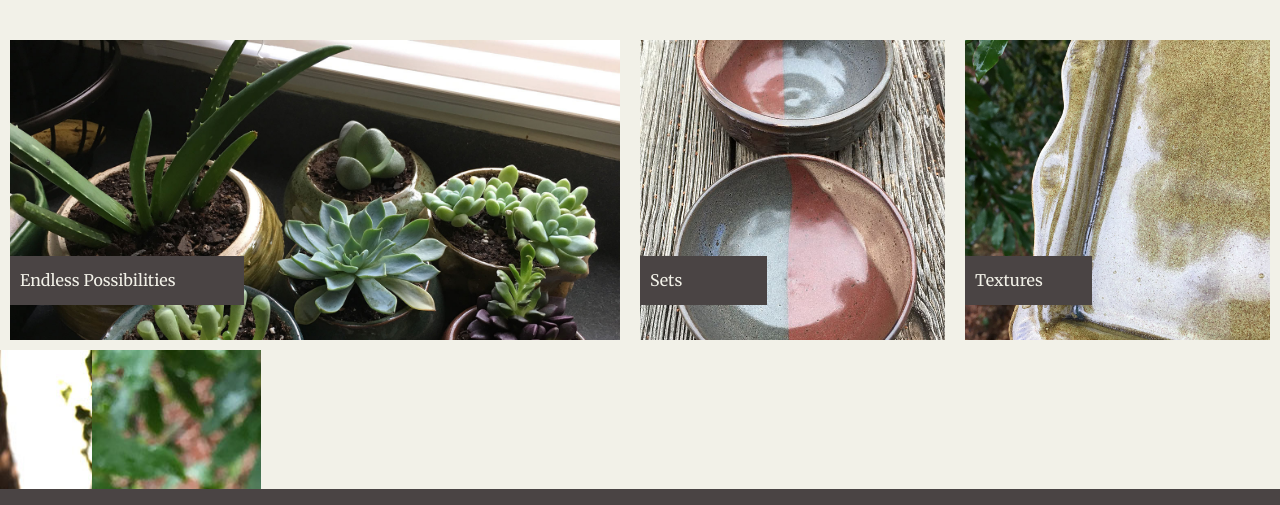
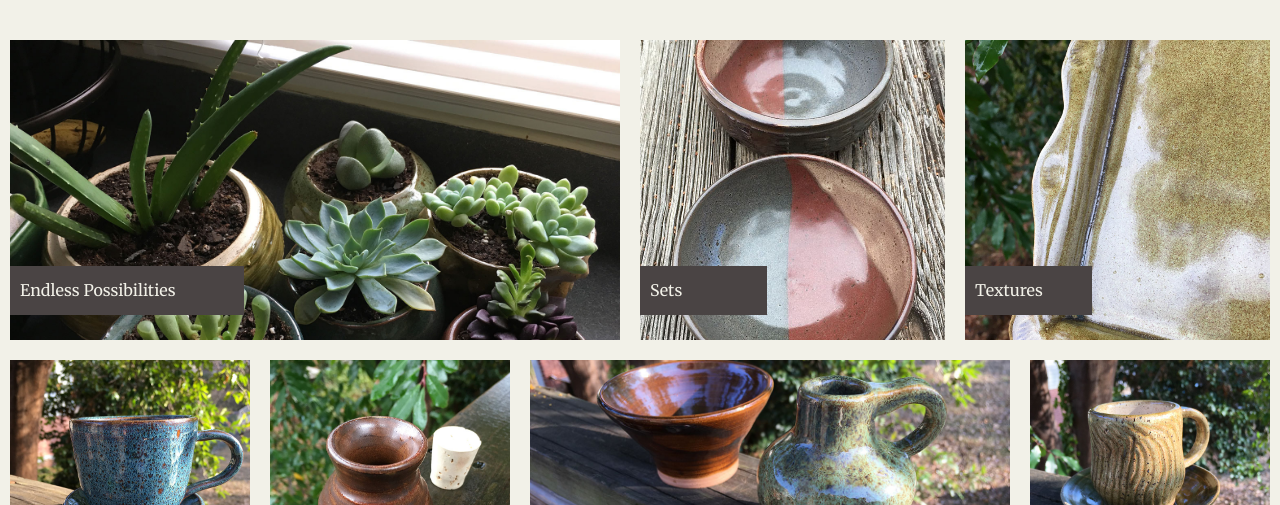
Before and after one commit to soedeuce002/week-one-project, a plain HTML site: page index.html in a window 1280 px wide. Shown: the part 295-800 px from the top of the page. Drawn offline with Linux system fonts and the light colour scheme.

Commit message:
finished adding images to index.html. Completed styling in css.

```diff
--- a/index.html
+++ b/index.html
@@ -42,16 +42,15 @@
        <div id="teacup">
          <p>Tea Time</p>
        </div>
-       <div id="jars" >
+       <div id="jars" class="longText">
          <p>Jars and Containers</p>
        </div>
        <div id="bowl">
          <p>Wasabi and Saki</p>
        </div>
-       <div id="wood">
+       <div id="wood" class="longText">
          <p>Sippin' On Sunshine</p>
        </div>
-
      </section>
 
 
--- a/styles.css
+++ b/styles.css
@@ -123,6 +123,7 @@ footer {
   background-color: #4A4444;
   font-weight: lighter;
   padding: 20px;
+  margin-top: 20px;
 }
 
 #birdhouse {
@@ -243,14 +244,18 @@ thead, tr{
   background-position: center;
   margin: 10px;
 }
-#homepage p{
+.photoRows p{
   color: #F2F1E8;
   padding: 10px;
   background-color: #4A4444;
   width: 35%;
   position: relative;
-  top: 200px;
+  top: 70%;
 
+}
+
+.longText p{
+  width: 75%;
 }
 #tray{
   background: url("images/product-3.jpg");
@@ -262,11 +267,33 @@ thead, tr{
 }
 #teacup {
   background: url("images/product-4.jpg");
+  width: 20%;
+  height: 250px;
+  background-size: cover;
+  background-position: center;
+  margin: 10px;
 }
 #jars {
   background: url("images/product-5.jpg");
-
+  width: 20%;
+  height: 250px;
+  background-size: cover;
+  background-position: center;
+  margin: 10px;
 }
-#bowls {
+#bowl {
   background: url("images/product-6.jpg");
+  width: 40%;
+  height: 250px;
+  background-size: cover;
+  background-position: center;
+  margin: 10px;
 }
+#wood {
+  background: url("images/product-7.jpg");
+  width: 20%;
+  height: 250px;
+  background-size: cover;
+  background-position: center;
+  margin: 10px;
+}
```
